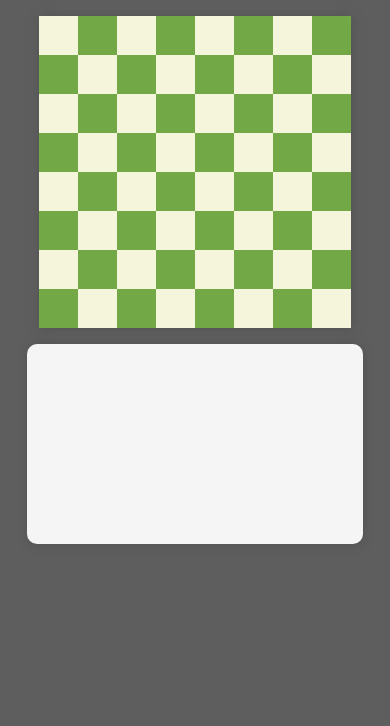
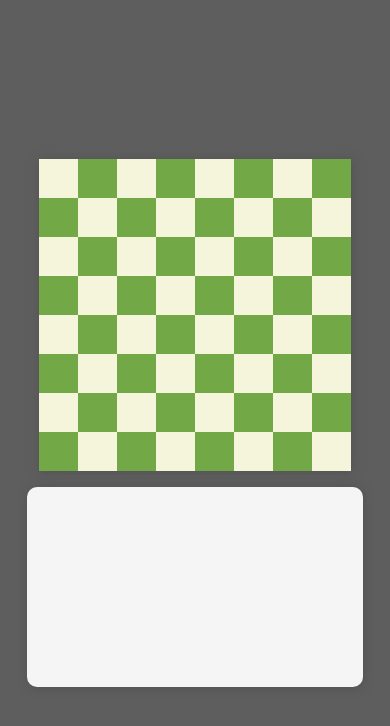
Before and after one commit to jacobrobertsdev/Chess.com_Frontend_Challenge, a Vue app: page / in a window 390 px wide. Shown: the top 726 px of the page. Built offline with nearby package versions, Linux system fonts and the light colour scheme.

Commit message:
Center align flex items on mobile

```diff
--- a/src/style.css
+++ b/src/style.css
@@ -14,9 +14,7 @@ body {
 
 @media(max-width: 640px) {
   #app {
-    justify-content: flex-start;
     align-items: center;
     flex-direction: column;
-
   }
 }
```
